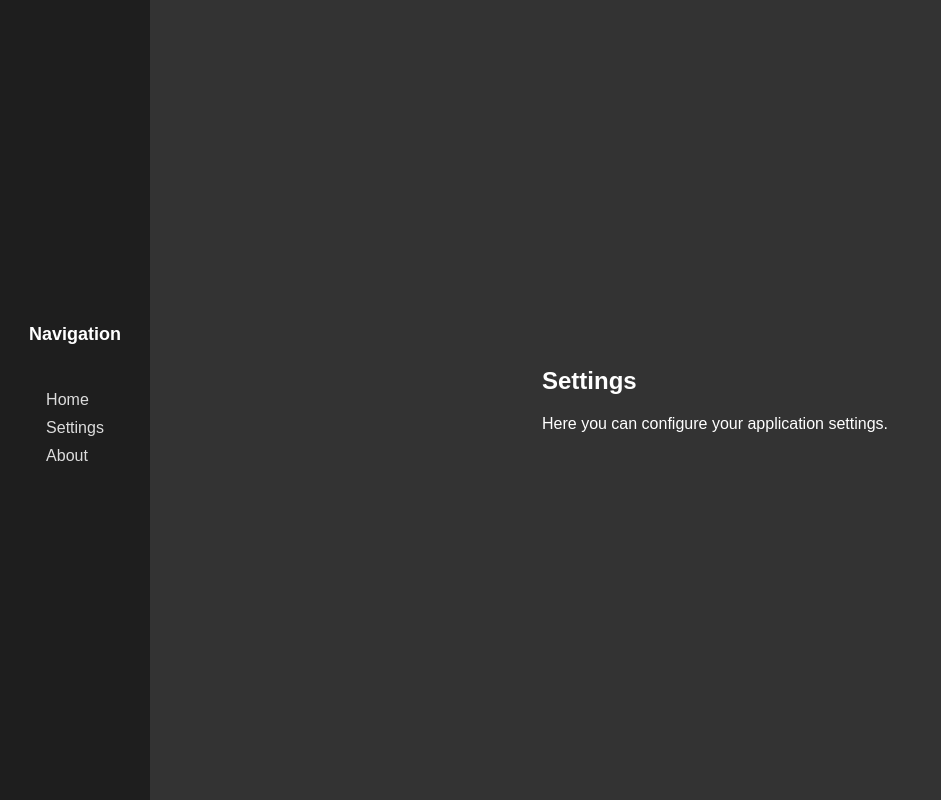
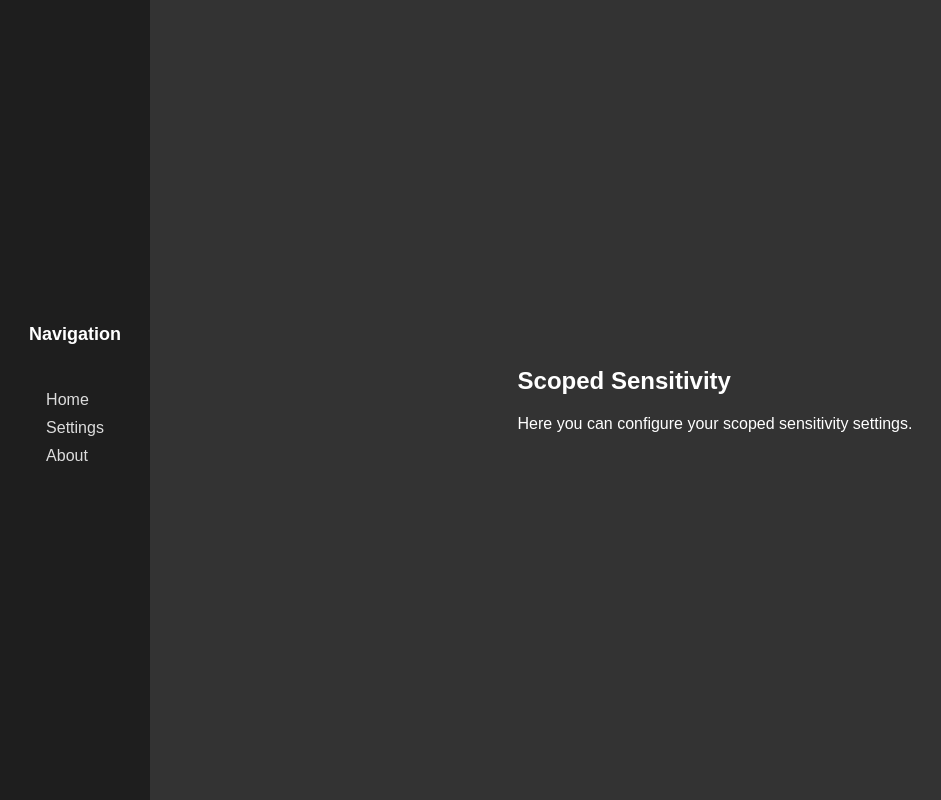
Before and after one commit to RaedN0/AimCalibrate, a React (Vite) app: page /scoped-sensitivity in a window 1280 px wide. Shown: the whole page, without its empty margins (0-941 px from the left). Built offline with nearby package versions, Linux system fonts and the light colour scheme.

Commit message:
Fix navbar links

```diff
--- a/src/App.jsx
+++ b/src/App.jsx
@@ -14,8 +14,8 @@ function App() {
           <h2>Navigation</h2>
           <ul>
             <li><Link to="/">Home</Link></li>
-            <li><Link to="/settings">Settings</Link></li>
-            <li><Link to="/about">About</Link></li>
+            <li><Link to="/scoped-sensitivity">Settings</Link></li>
+            <li><Link to="/measure-fov">About</Link></li>
           </ul>
         </div>
         <div className="main-content">
--- a/src/pages/ScopedSensitivity.jsx
+++ b/src/pages/ScopedSensitivity.jsx
@@ -1,12 +1,12 @@
 import React from 'react';
 
 function ScopedSensitivity() {
-    return (
-        <div>
-            <h1>Settings</h1>
-            <p>Here you can configure your application settings.</p>
-        </div>
-    );
+  return (
+    <div>
+      <h1>Scoped Sensitivity</h1>
+      <p>Here you can configure your scoped sensitivity settings.</p>
+</div>
+);
 }
 
 export default ScopedSensitivity;
```
